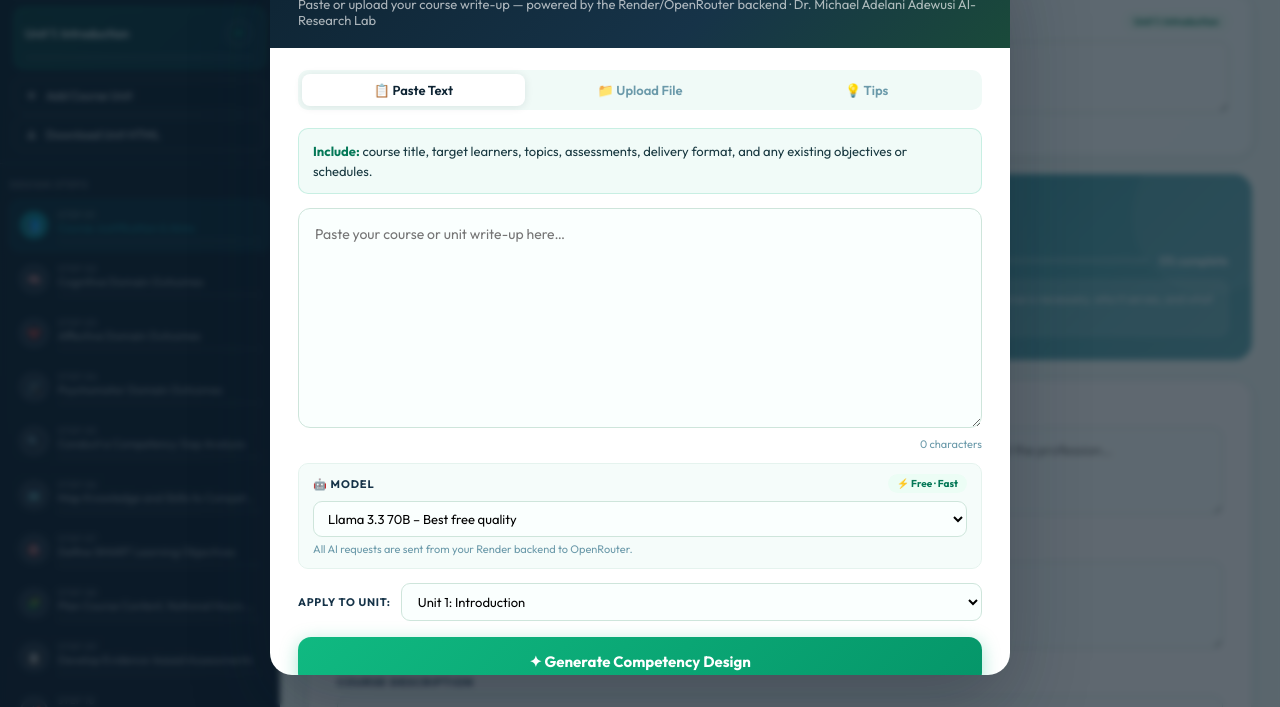
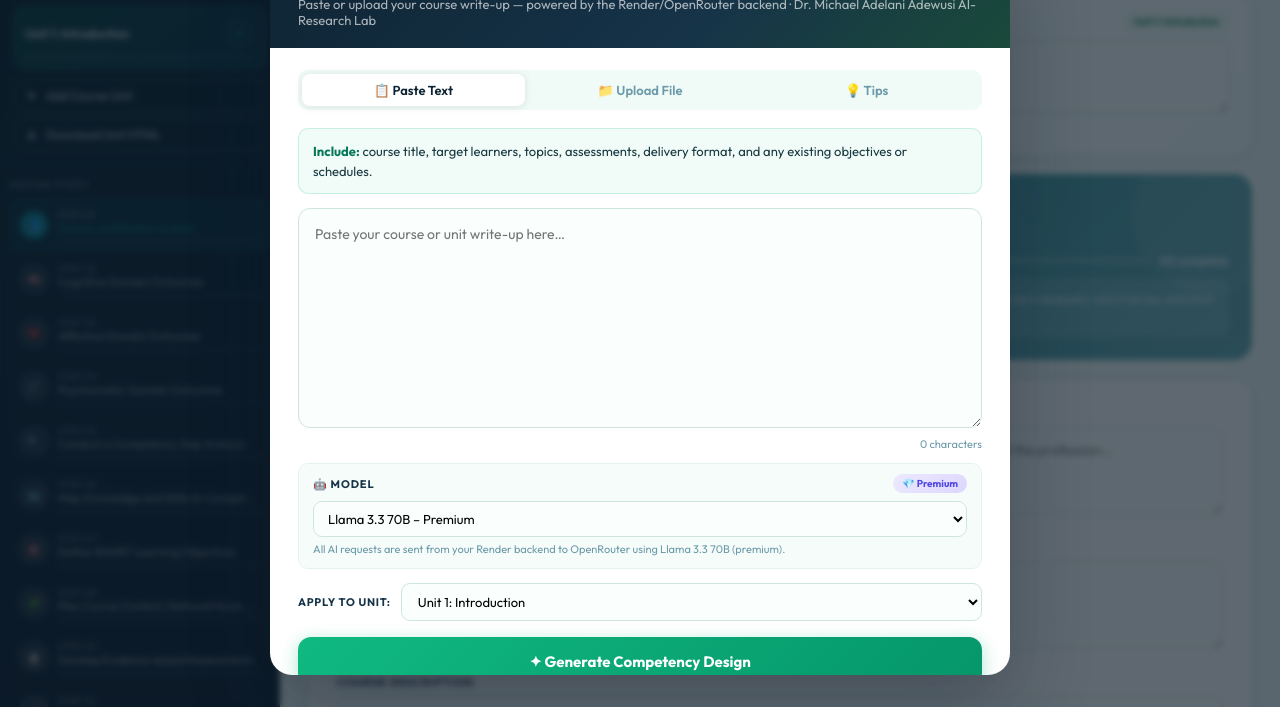
Before and after one commit to mikeade3000/SONAS-CompetencyPath, a website: page public/index.html in a window 1280 px wide. Both pictures are taken after a click on the button "Import Write-up". Shown: the part 93-800 px from the top of the page. Drawn offline with Linux system fonts and the light colour scheme.

Commit message:
Update index.html

```diff
--- a/public/index.html
+++ b/public/index.html
@@ -379,23 +379,12 @@ main::-webkit-scrollbar-thumb{background:#c7dde4;border-radius:8px}
       <div class="model-selector-row">
         <div class="model-selector-top">
           <span class="model-selector-label">🤖 Model</span>
-          <span class="api-key-badge" style="font-size:10px;padding:3px 9px;background:var(--teal-xlight);color:var(--teal-dark);border-radius:999px;font-weight:700">⚡ Free · Fast</span>
+          <span class="api-key-badge" style="font-size:10px;padding:3px 9px;background:linear-gradient(135deg,#ede9fe,#ddd6fe);color:#4f46e5;border-radius:999px;font-weight:700">💎 Premium</span>
         </div>
         <select class="model-select" id="openrouterModelSelect">
-          <optgroup label="⚡ Free Models (Recommended)">
-            <option value="meta-llama/llama-3.3-70b-instruct">Llama 3.3 70B – Best free quality</option>
-            <option value="meta-llama/llama-3.1-8b-instruct:free">Llama 3.1 8B – Fastest free</option>
-            <option value="mistralai/mistral-7b-instruct:free">Mistral 7B – Fast &amp; reliable free</option>
-            <option value="qwen/qwen-2.5-72b-instruct:free">Qwen 2.5 72B – High quality free</option>
-          </optgroup>
-          <optgroup label="💎 Premium Models">
-            <option value="anthropic/claude-3.5-haiku">Claude 3.5 Haiku – Fast &amp; smart</option>
-            <option value="anthropic/claude-3.7-sonnet">Claude 3.7 Sonnet – Most capable</option>
-            <option value="google/gemini-2.0-flash-001">Gemini 2.0 Flash – Fast reasoning</option>
-            <option value="deepseek/deepseek-r1">DeepSeek R1 – Deep reasoning</option>
-          </optgroup>
+          <option value="meta-llama/llama-3.3-70b-instruct" selected>Llama 3.3 70B – Premium</option>
         </select>
-        <div class="model-status" id="openrouterModelStatus">All AI requests are sent from your Render backend to OpenRouter.</div>
+        <div class="model-status" id="openrouterModelStatus">All AI requests are sent from your Render backend to OpenRouter using Llama 3.3 70B (premium).</div>
       </div>
 
       <div class="target-unit-row">
@@ -937,7 +926,7 @@ function buildCombinedInput(){const pasted=document.getElementById('writeupInput
 
 // BACKEND CONFIG
 const API_BASE='';
-function getAIModel(){return document.getElementById('openrouterModelSelect')?.value||'meta-llama/llama-3.3-70b-instruct';}
+function getAIModel(){return 'meta-llama/llama-3.3-70b-instruct';}
 function sleep(ms){return new Promise(r=>setTimeout(r,ms));}
 async function providerRequest(promptText,stepLabel){
   const model=getAIModel();const MAX_ATTEMPTS=4;
```
